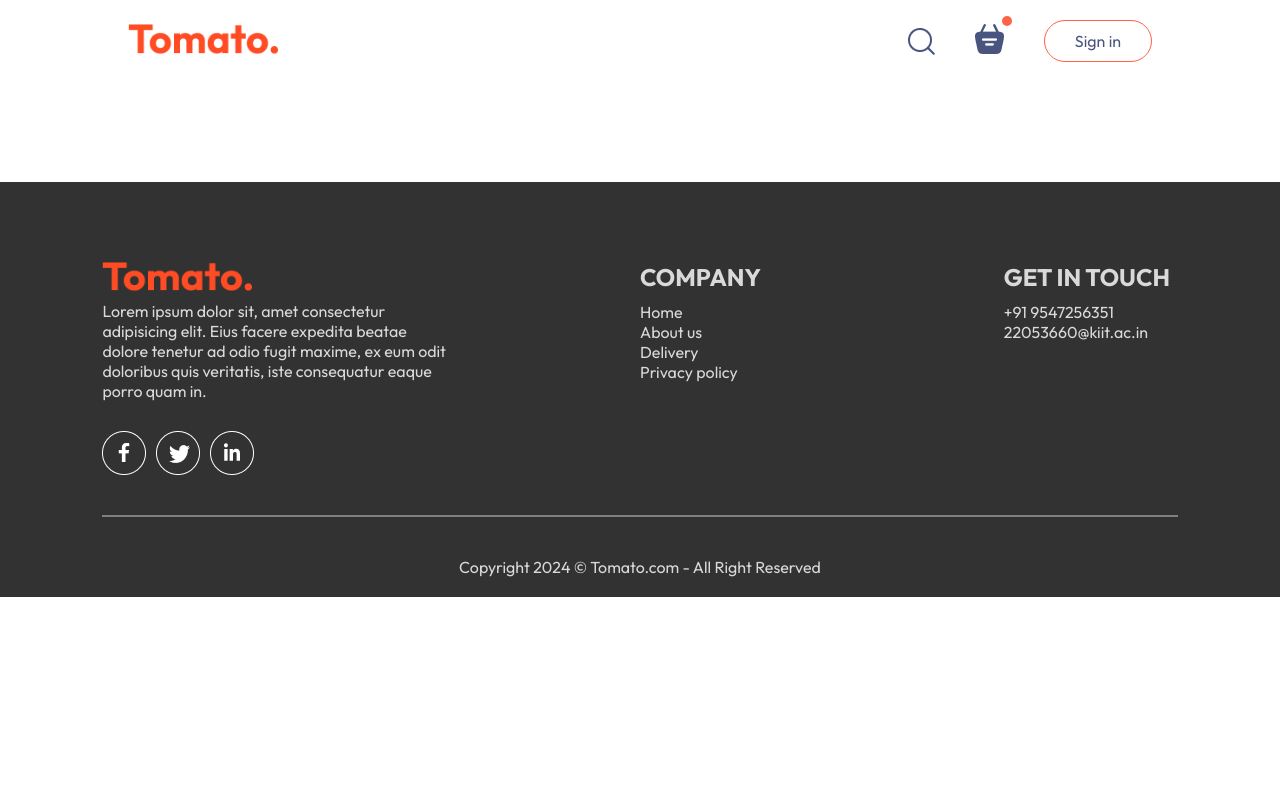
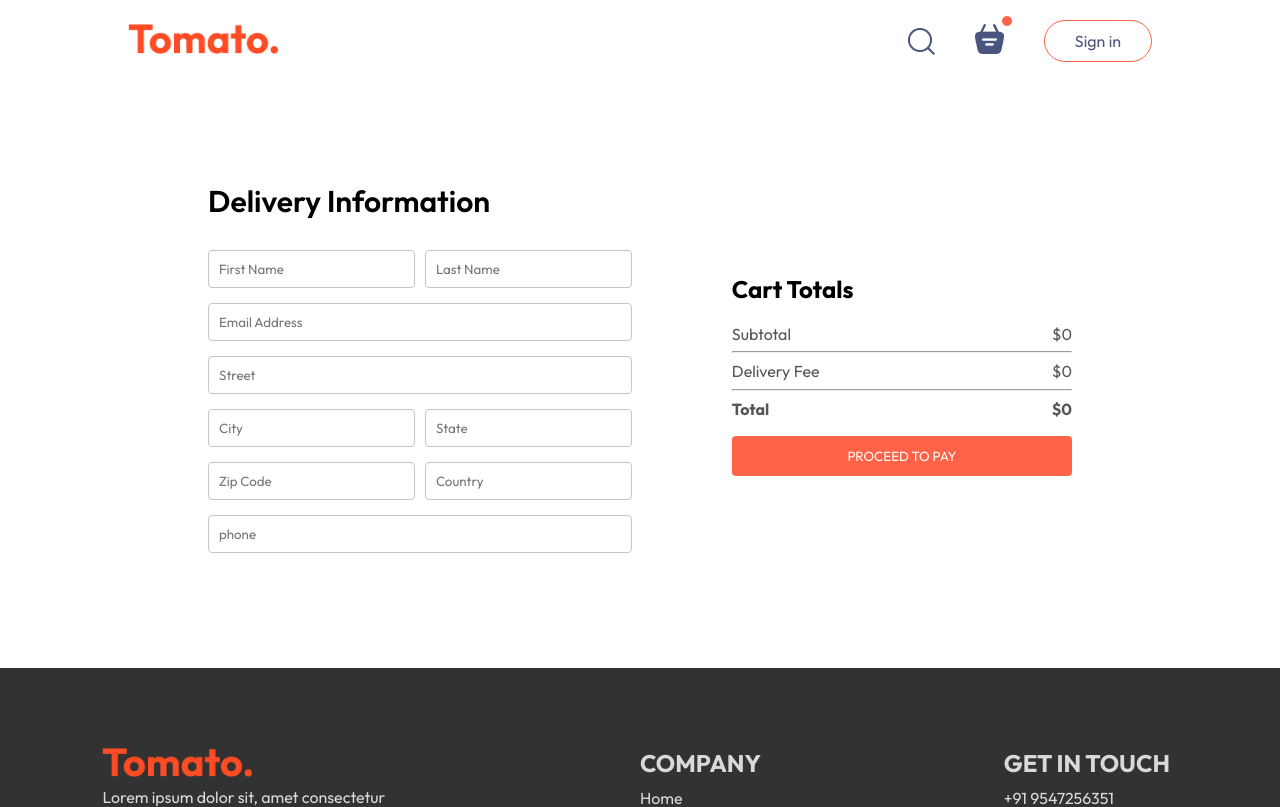
Before and after one commit to Aniket-Maity-22053660/Creating-An-E-commerce-Web-App, a React (Vite) app in the folder FoodNet/: page /place-order in a window 1280 px wide. Shown: the top 807 px of the page. Built offline with nearby package versions, Linux system fonts and the light colour scheme; a web font is replaced by a local one.

Commit message:
Committed!

```diff
--- a/FoodNet/src/context/storeContext.jsx
+++ b/FoodNet/src/context/storeContext.jsx
@@ -6,7 +6,7 @@
 const StoreContextProvider = (props) => {
 
     const [cartItems, setCartItems] = useState({})
-
+    const [total, setTotal] = useState(0)
     const addCartItems = (itemId) =>{
         if(!cartItems[itemId]){
             setCartItems((prev)=>({...prev, [itemId] : 1}))
@@ -29,7 +29,9 @@
         setCartItems,
         addCartItems,
         removeCartItems,
-        emptyCartItems
+        emptyCartItems,
+        total,
+        setTotal
     }
     return (
         <StoreContext.Provider value={contextValue}>
--- a/FoodNet/src/pages/Cart/Cart.css
+++ b/FoodNet/src/pages/Cart/Cart.css
@@ -106,6 +106,7 @@
     .cart-bottom{
         display: flex;
         flex-direction:column;
+        gap:40px;
     }
 
 }
--- a/FoodNet/src/pages/Cart/Cart.jsx
+++ b/FoodNet/src/pages/Cart/Cart.jsx
@@ -1,12 +1,15 @@
 import React, {useContext, useState} from 'react'
 import './Cart.css'
 import {StoreContext} from '../../context/storeContext.jsx'
+import { useNavigate } from 'react-router-dom'
 
 const Cart = ()=>{
-    const {cartItems, food_list, removeCartItems, emptyCartItems } = useContext(StoreContext)
+    const {cartItems, food_list, removeCartItems, emptyCartItems, total, setTotal } = useContext(StoreContext)
 
-    let total = 0;
+    let totalPrice = 0;
     let delivery = 2;
+
+    const navigate = useNavigate()
 
     return(
         <div className='cart'>
@@ -25,7 +28,7 @@
             {
                 food_list.map((item, index)=>{
                     if(cartItems[item._id] > 0){
-                        total += cartItems[item._id] * item.price
+                        totalPrice += cartItems[item._id] * item.price
                         return(
                             <>
                             <div className='cart-items-title cart-items-item cart-item-resolution'>
@@ -53,19 +56,19 @@
                     <div className='cart-invoice'>
                         <div className="card-total-detail">
                             <p>Subtotal</p>
-                            <p>${total}</p>
+                            <p>${totalPrice}</p>
                         </div>
                         <hr />
                         <div className="card-total-detail">
                             <p>Delivery Fee</p>
-                            <p>${total ? 2 : 0}</p>
+                            <p>${totalPrice ? 2 : 0}</p>
                         </div>
                         <hr />
                         <div className="card-total-detail">
                             <b>Total</b>
-                            <b>${total ? 2 + total : 0}</b>
+                            <b>${totalPrice ? 2 + totalPrice : 0}</b>
                         </div>
-                        <button>PROCEED TO CHECK OUT</button>
+                        <button onClick={()=>{setTotal(totalPrice); navigate('/place-order')}}>PROCEED TO CHECK OUT</button>
                     </div>
                     <div className='cart-promocode'>
                         <div className='cart-promocode-contents'>
--- a/FoodNet/src/pages/PlaceOrder/PlaceOrder.css
+++ b/FoodNet/src/pages/PlaceOrder/PlaceOrder.css
@@ -0,0 +1,66 @@
+.place-order{
+    display:flex;
+    justify-content:space-between;
+    align-items:center;
+    gap:100px;
+    margin-top:100px;
+    padding:0px 80px;
+}
+
+.place-order-right{
+    display:flex;
+    flex-direction:column;
+    gap:20px;
+    justify-content:center;
+    align-items:flex-start;
+    border:1px solid blacki;
+    flex-basis:350px;
+}
+
+.card-total-detail{
+    display:flex;
+    justify-content:space-between;
+    color:#555;
+}
+
+.cart-invoice button{
+    border:none;
+    color:white;
+    background-color:tomato;
+    width:max(15vw, 200px);
+    padding:12px 0px;
+    border-radius:4px;
+    cursor:pointer;
+    width:100%;
+
+}
+.cart-invoice{
+    display:flex;
+    flex-direction:column;
+    gap:0.6vw;
+    width:100%;
+
+}
+.cart-invoice button{
+    margin-top:10px;
+
+}
+.place-order-left .title{
+    font-size:30px;
+    font-weight:600;
+    margin-bottom:30px;
+
+}
+.place-order-left input{
+    margin-bottom:15px;
+    width:100%;
+    padding:10px;
+    border:1px solid #c5c5c5;
+    border-radius:4px;
+    outline-color:tomato;
+}
+.place-order-left .multi-fields{
+    display:flex;
+    gap:10px;
+    width:100%;
+}
--- a/FoodNet/src/pages/PlaceOrder/PlaceOrder.jsx
+++ b/FoodNet/src/pages/PlaceOrder/PlaceOrder.jsx
@@ -1,11 +1,52 @@
 import React from 'react'
 import './PlaceOrder.css'
+import { useContext } from 'react'
+import {StoreContext} from '../../context/storeContext.jsx'
 
 const PlaceOrder = ()=>{
+
+    const {total, setTotalPrice} = useContext(StoreContext)
     return (
-        <div>
-
-        </div>
+        <form className='place-order'>
+           <div className='place-order-left'>
+            <p className='title'>Delivery Information</p>
+            <div className='multi-fields'>
+                <input type='text' placeholder='First Name'/>
+                <input type='text' placeholder='Last Name' />
+            </div>
+            <input type='email' placeholder='Email Address'/>
+            <input type='text' placeholder='Street'/>
+            <div className='multi-fields'>
+                <input type='text' placeholder='City'/>
+                <input type='text' placeholder='State'/>
+            </div>
+            <div className='multi-fields'>
+                <input type='text' placeholder='Zip Code'/>
+                <input type='text' placeholder='Country' />
+            </div>
+            <input type='text' placeholder='phone'/>
+           </div>
+           <div className='place-order-right'>
+            <h2>Cart Totals</h2>
+            <div className='cart-invoice'>
+                        <div className="card-total-detail">
+                            <p>Subtotal</p>
+                            <p>${total}</p>
+                        </div>
+                        <hr />
+                        <div className="card-total-detail">
+                            <p>Delivery Fee</p>
+                            <p>${total ? 2 : 0}</p>
+                        </div>
+                        <hr />
+                        <div className="card-total-detail">
+                            <b>Total</b>
+                            <b>${total ? 2 + total : 0}</b>
+                        </div>
+                        <button onClick={()=>navigate('/place-order')}>PROCEED TO PAY</button>
+            </div>
+           </div>
+        </form>
     )
 }
 
```
